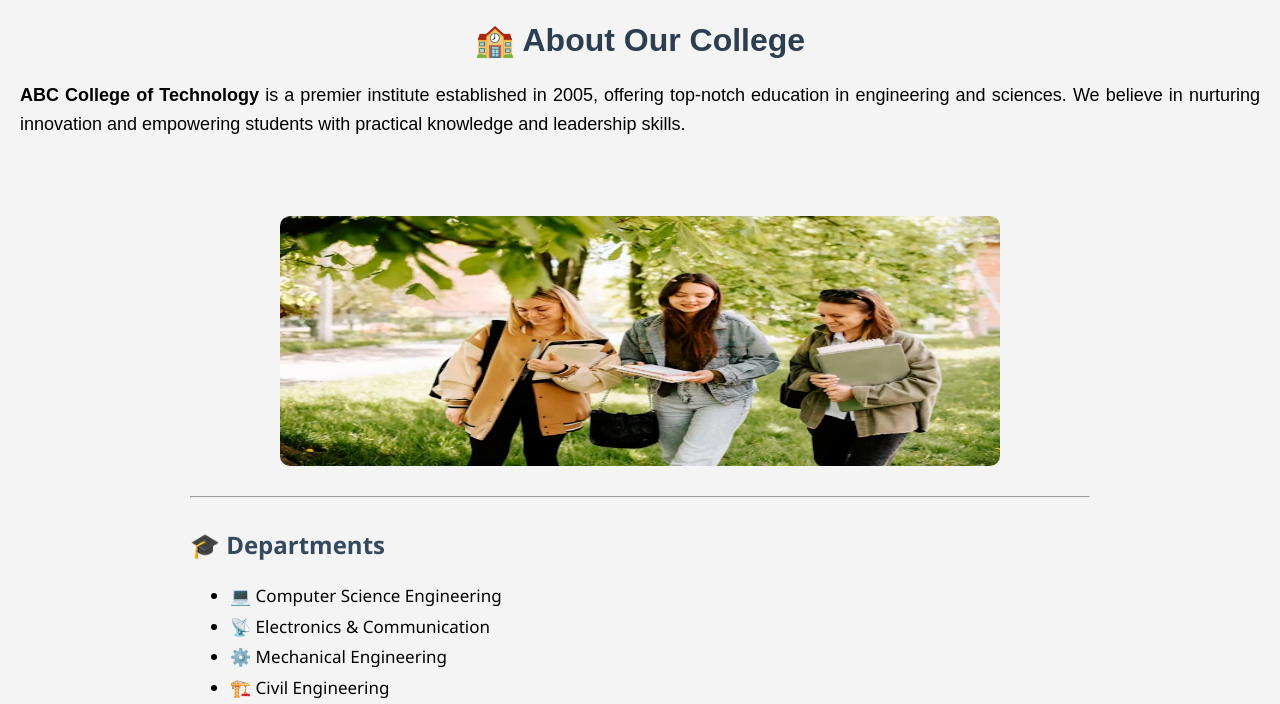
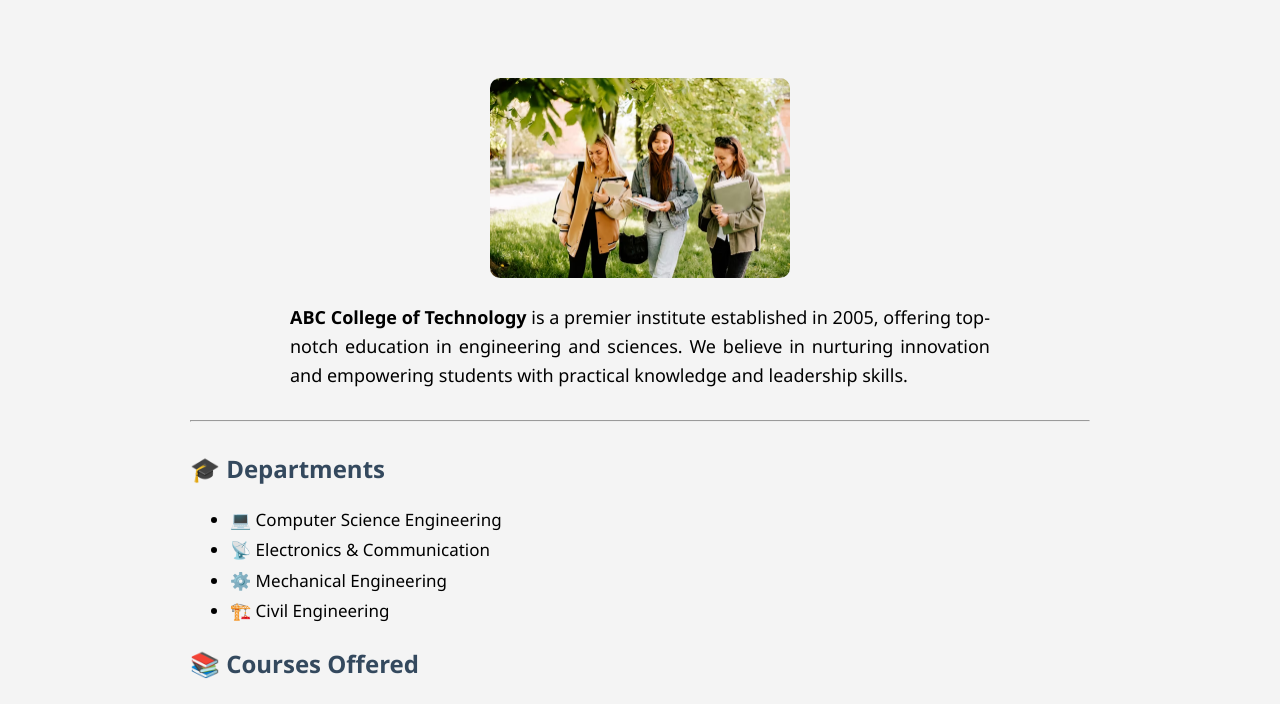
Before and after one commit to SureddyVyshnavi/student_portal, a Flask app: page /college in a window 1280 px wide. Shown: the part 129-833 px from the top of the page. Run offline with Flask 3, Linux system fonts and the light colour scheme; some libraries are stand-ins or nearby versions.

Commit message:
Added college banner image inside block content

```diff
--- a/templates/college.html
+++ b/templates/college.html
@@ -1,17 +1,16 @@
 {% extends "base.html" %}
 {% block content %}
+<div style="max-width:900px; margin:auto; padding:40px; font-family:Segoe UI, sans-serif;">
 
-    <h1 style="text-align:center; color:#2c3e50;">🏫 About Our College</h1>
+    <div style="text-align: center; margin-top: 30px;">
+        <img src="{{ url_for('static', filename='images/banner.jpg') }}"
+             alt="College Banner"
+             style="width: 300px; border-radius: 10px; margin-bottom: 20px;">
 
-    <p style="font-size:18px; line-height:1.6; text-align:justify;">
-        <strong>ABC College of Technology</strong> is a premier institute established in 2005, offering top-notch education in engineering and sciences. We believe in nurturing innovation and empowering students with practical knowledge and leadership skills.
-    </p>
-
-<div style="max-width:900px; margin:auto; padding:40px; font-family:Segoe UI, sans-serif;">
-<img src="{{ url_for('static', filename='images/banner.jpg') }}"
-     alt="College Image"
-     style="width: 80%; max-height: 250px; display: block; margin: 20px auto; border-radius: 10px;">
-
+        <p style="font-size: 18px; line-height: 1.6; max-width: 700px; margin: 0 auto; text-align: justify;">
+            <strong>ABC College of Technology</strong> is a premier institute established in 2005, offering top-notch education in engineering and sciences. We believe in nurturing innovation and empowering students with practical knowledge and leadership skills.
+        </p>
+    </div>
 
     <hr style="margin:30px 0;">
 
@@ -67,5 +66,4 @@
 
     <p style="text-align:center; margin-top:40px; color:#888;">© 2025 Student Portal</p>
 </div>
-
 {% endblock %}
```
